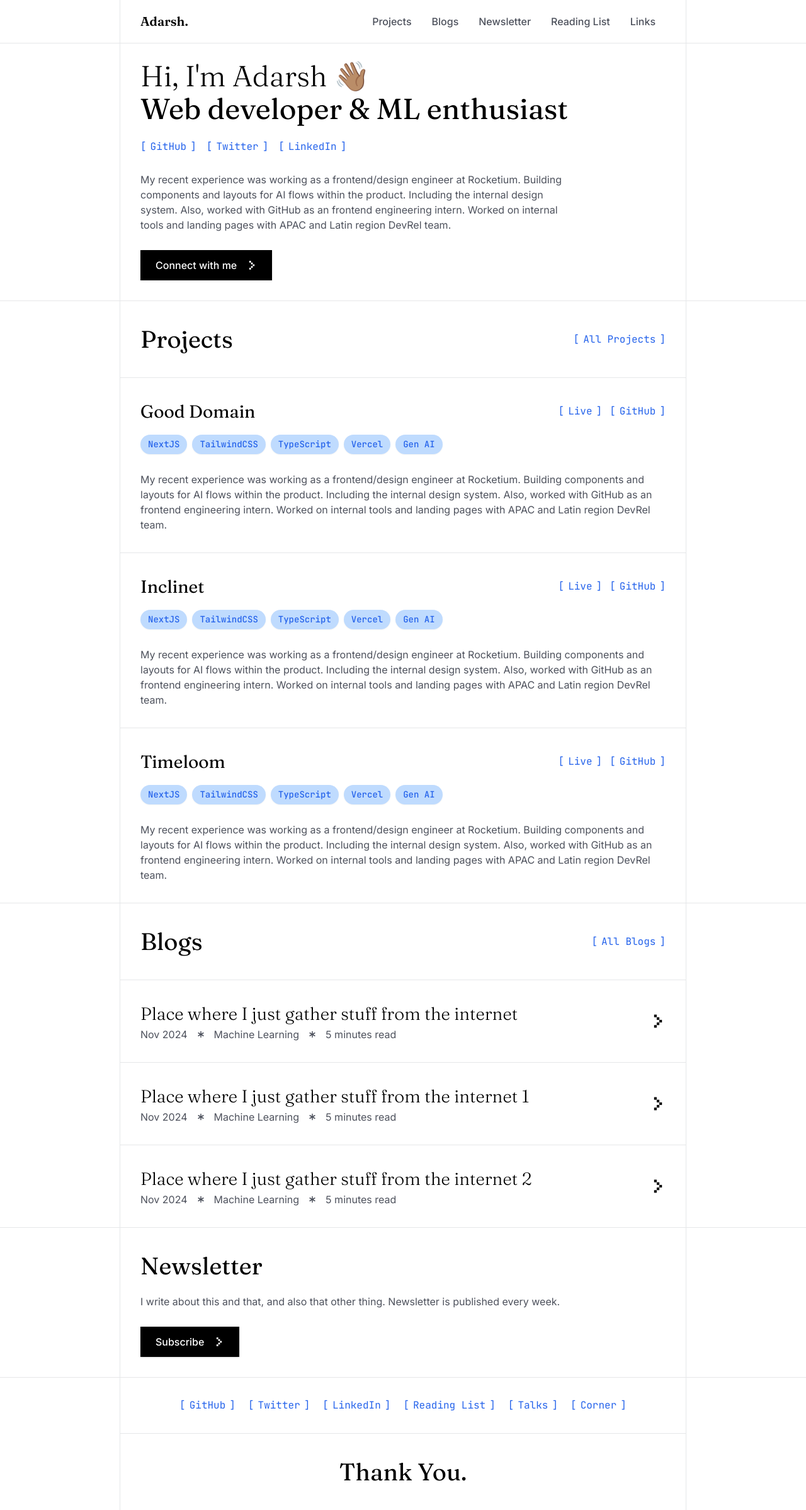
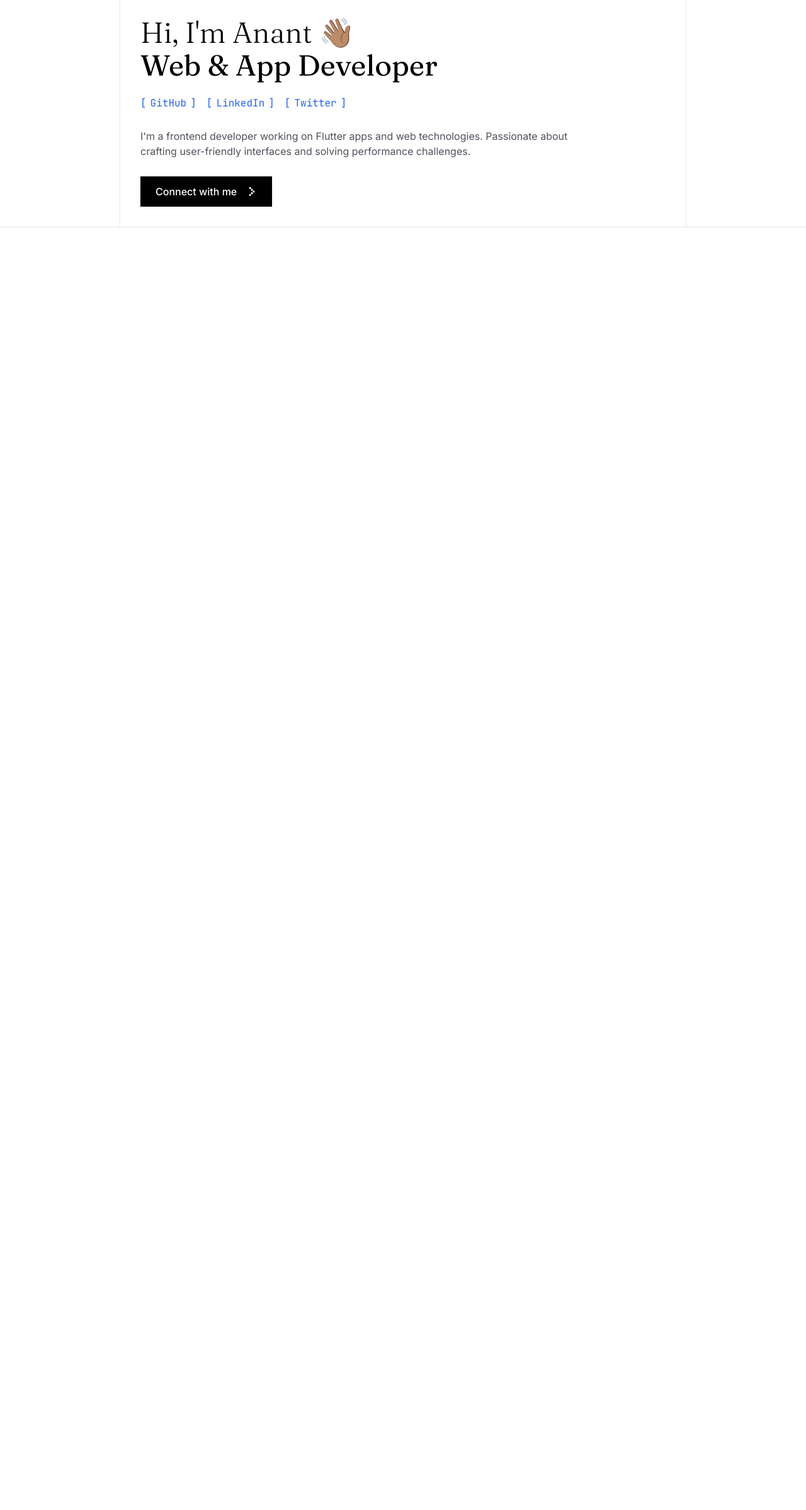
Before and after one commit to dubeyanant/portfolio-minimal, a Next.js app: page / in a window 1280 px wide. Shown: the whole page at 63% size. After the commit the page ends 800 px from the top, so only its background shows below. Built offline with nearby package versions, Linux system fonts and the light colour scheme.

Commit message:
chore: add personal data

```diff
--- a/src/app/page.tsx
+++ b/src/app/page.tsx
@@ -8,12 +8,12 @@ import Projects from "@/components/Projects";
 export default function Home() {
 	return (
 		<main>
-			<Navbar />
+			{/* <Navbar /> */}
 			<Header />
-			<Projects />
-			<Blogs />
-			<Newsletter />
-			<Footer />
+			{/* <Projects /> */}
+			{/* <Blogs /> */}
+			{/* <Newsletter /> */}
+			{/* <Footer /> */}
 		</main>
 	);
 }
--- a/src/components/Header.tsx
+++ b/src/components/Header.tsx
@@ -24,18 +24,18 @@ const Header = () => {
 						{STRINGS.LINK_GITHUB}
 					</CustomLink>
 					<CustomLink
+						href={STRINGS.URL_LINKEDIN_PROFILE}
+						target="_blank"
+						rel="noopener noreferrer"
+					>
+						{STRINGS.LINK_LINKEDIN}
+					</CustomLink>
+					<CustomLink
 						href={STRINGS.URL_X_PROFILE}
 						target="_blank"
 						rel="noopener noreferrer"
 					>
 						{STRINGS.LINK_X}
-					</CustomLink>
-					<CustomLink
-						href={STRINGS.URL_LINKEDIN_PROFILE}
-						target="_blank"
-						rel="noopener noreferrer"
-					>
-						{STRINGS.LINK_LINKEDIN}
 					</CustomLink>
 				</div>
 				<p className="text-body max-w-[700px] text-pretty">
--- a/src/constants/strings.ts
+++ b/src/constants/strings.ts
@@ -1,10 +1,10 @@
 export const STRINGS = {
 	// Logo text
-	LOGO_TEXT: "Adarsh.",
+	LOGO_TEXT: "Anant.",
 
 	// Header content
-	HEADER_GREETING: "Hi, I'm Adarsh 👋🏽",
-	HEADER_TITLE: "Web developer & ML enthusiast",
+	HEADER_GREETING: "Hi, I'm Anant 👋🏽",
+	HEADER_TITLE: "Web & App Developer",
 	HEADER_CONNECT_BUTTON: "Connect with me",
 
 	// Social media links
@@ -13,25 +13,25 @@ export const STRINGS = {
 	LINK_LINKEDIN: "LinkedIn",
 
 	// Social media URLs
-	URL_GITHUB_PROFILE: "https://github.com/inclinedadarsh",
-	URL_X_PROFILE: "https://x.com/inclinedadarsh",
-	URL_LINKEDIN_PROFILE: "https://linkedin.com/in/dubeyadarsh",
-	URL_EMAIL: "mailto:dubeyadarshmain@gmail.com",
+	URL_GITHUB_PROFILE: "https://github.com/dubeyanant",
+	URL_X_PROFILE: "https://x.com/_aanant",
+	URL_LINKEDIN_PROFILE: "https://linkedin.com/in/anantdubey",
+	URL_EMAIL: "mailto:anantkumar312@gmail.com",
 
 	// Profile description
 	PROFILE_DESCRIPTION:
-		"My recent experience was working as a frontend/design engineer at Rocketium. Building components and layouts for AI flows within the product. Including the internal design system. Also, worked with GitHub as an frontend engineering intern. Worked on internal tools and landing pages with APAC and Latin region DevRel team.",
+		"I'm a frontend developer working on Flutter apps and web technologies. Passionate about crafting user-friendly interfaces and solving performance challenges.",
 
 	// Blogs section
 	BLOGS_SECTION_TITLE: "Blogs",
 	BLOGS_ALL_BLOGS_TEXT: "All Blogs",
-	BLOGS_ALL_BLOGS_URL: "https://blog.adarshdubey.com",
+	BLOGS_ALL_BLOGS_URL: "https://blog.anant.dev",
 	BLOG_READ_TIME_SUFFIX: "minutes read",
 
 	// Newsletter section
 	NEWSLETTER_TITLE: "Newsletter",
 	NEWSLETTER_DESCRIPTION:
-		"I write about this and that, and also that other thing. Newsletter is published every week.",
+		"I share insights on frontend development, writing, and storytelling. Subscribe for weekly updates!",
 	NEWSLETTER_SUBSCRIBE_BUTTON: "Subscribe",
 
 	// Footer section
```
